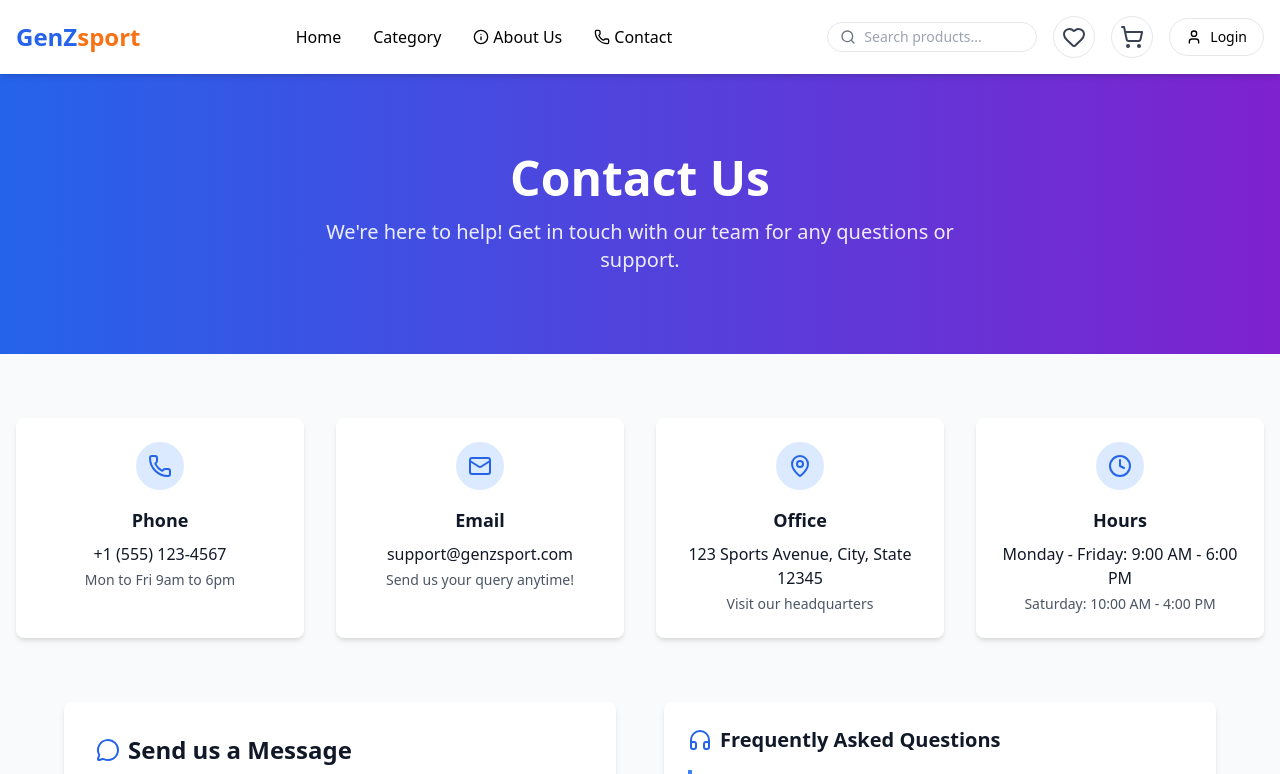
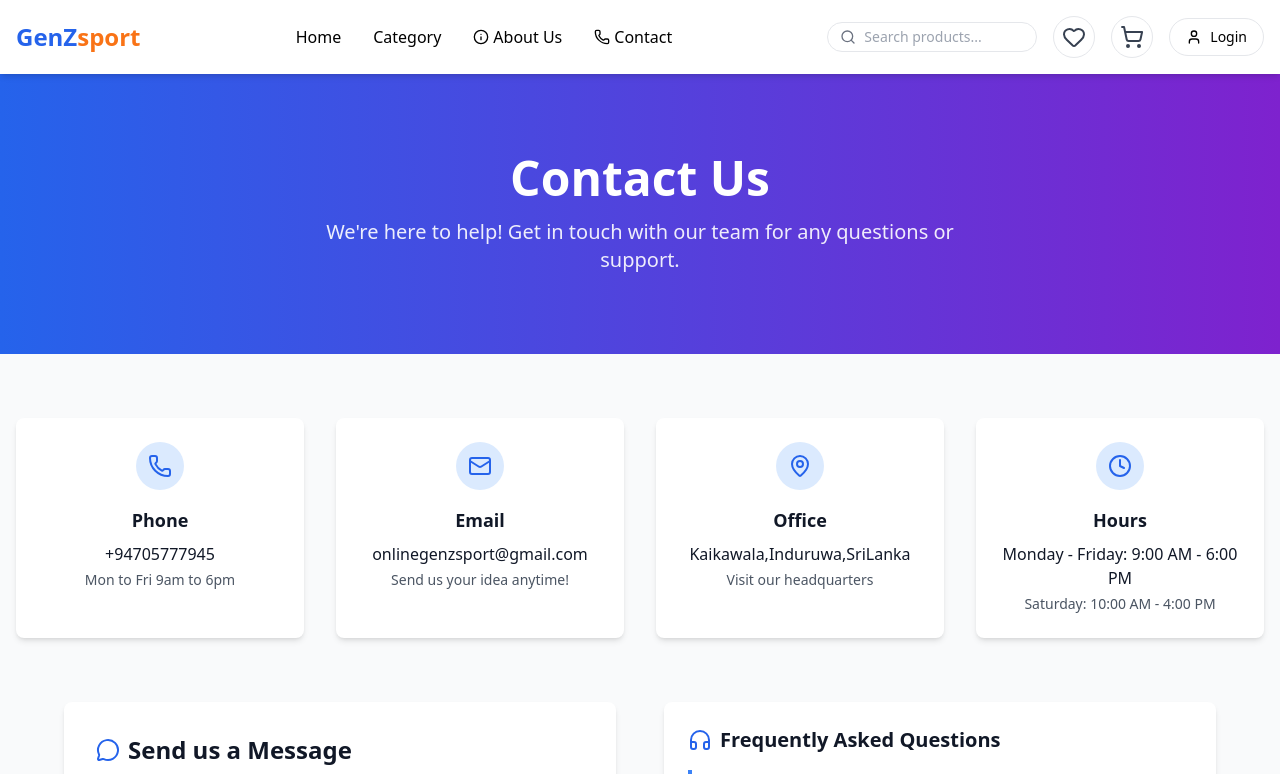
Before and after one commit to wishmitha2003/Group34, a React (Vite) app in the folder UI/: page /contact in a window 1280 px wide. Shown: the top 774 px of the page. Built offline with nearby package versions, Linux system fonts and the light colour scheme.

Commit message:
Fix User Management

```diff
--- a/UI/src/pages/AdminDashboard.jsx
+++ b/UI/src/pages/AdminDashboard.jsx
@@ -312,7 +312,7 @@ const AdminDashboard = () => {
                   {product.category || 'Uncategorized'}
                 </td>
                 <td className="px-6 py-4 whitespace-nowrap text-sm font-semibold text-gray-900">
-                  Rs. {product.price}
+                  Rs.{product.price}
                 </td>
                 <td className="px-6 py-4 whitespace-nowrap text-sm text-gray-900">
                   <span className={`inline-flex items-center px-2.5 py-0.5 rounded-full text-xs font-medium ${
--- a/UI/src/pages/Contact.jsx
+++ b/UI/src/pages/Contact.jsx
@@ -44,19 +44,19 @@ const Contact = () => {
     {
       icon: <PhoneIcon className="h-6 w-6" />,
       title: "Phone",
-      details: "+1 (555) 123-4567",
+      details: "+94705777945",
       description: "Mon to Fri 9am to 6pm"
     },
     {
       icon: <MailIcon className="h-6 w-6" />,
       title: "Email",
-      details: "support@genzsport.com",
-      description: "Send us your query anytime!"
+      details: "onlinegenzsport@gmail.com",
+      description: "Send us your idea anytime!"
     },
     {
       icon: <MapPinIcon className="h-6 w-6" />,
       title: "Office",
-      details: "123 Sports Avenue, City, State 12345",
+      details: "Kaikawala,Induruwa,SriLanka",
       description: "Visit our headquarters"
     },
     {
--- a/UI/src/pages/Signup.jsx
+++ b/UI/src/pages/Signup.jsx
@@ -1,5 +1,6 @@
 import React, { useState } from "react";
 import axios from "axios";
+import api from "../utils/api";
 import { useNavigate } from "react-router-dom";
 
 const Signup = () => {
@@ -116,8 +117,10 @@ const Signup = () => {
         serviceType: "Premium" // Adding serviceType as per your backend requirement
       };
 
-      const response = await axios.post(
-        "http://localhost:8082/api/signup",
+      // Use shared axios instance (adds baseURL and auth header) and
+      // call the backend register endpoint that the Spring app exposes.
+      const response = await api.post(
+        "/auth/register",
         submitData
       );
 
@@ -247,6 +250,7 @@ const Signup = () => {
               type="password"
               name="password"
               placeholder="Create a password"
+              autoComplete="new-password"
               value={formData.password}
               onChange={handleChange}
               className={getInputClassName("password")}
```
